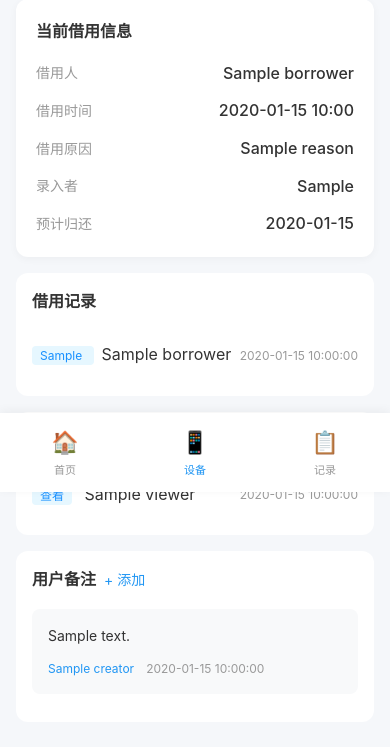
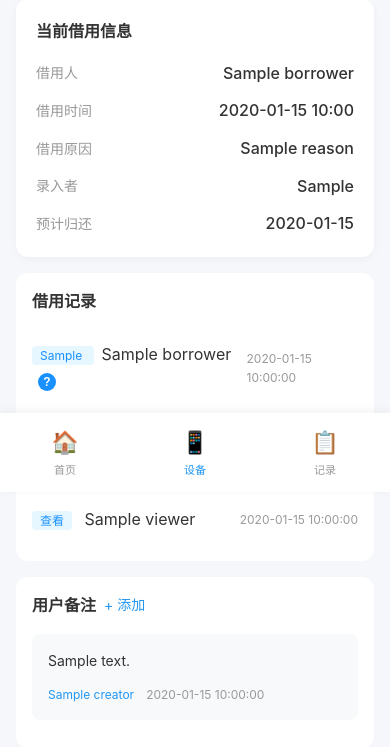
Before and after one commit to lan870606637/Automotive-Mobile-Device-Management-Platform, a Flask app: template device_user/templates/device_detail.html in a window 390 px wide. Shown: the part 352-1099 px from the top of the page. Before the commit the page ends 1028 px from the top, so only its background shows below. Run offline with Flask 3, Linux system fonts and the light colour scheme; the template is opened without the code that fills it: most values are stand-ins (such as "Sample title", 1, 10 or a date in 2020); parts of the project's set-up code (start-up, migrations or seed data) failed here and were passed over.

Commit message:
修改借用记录

```diff
--- a/device_user/app.py
+++ b/device_user/app.py
@@ -381,6 +381,7 @@ def device_detail(device_id):
             'borrower': record.borrower,
             'operation_time': record.operation_time.strftime('%Y-%m-%d %H:%M:%S'),
             'entry_source': record.entry_source,
+            'reason': record.reason,
         })
 
     # 获取查看记录
--- a/device_user/templates/device_detail.html
+++ b/device_user/templates/device_detail.html
@@ -101,6 +101,7 @@
                         {% if '借出' in record.operation_type %}type-borrow
                         {% elif '归还' in record.operation_type %}type-return
                         {% elif '丢失' in record.operation_type or '损坏' in record.operation_type or '未找到' in record.operation_type %}type-lost
+                        {% elif '续期' in record.operation_type %}type-renew
                         {% else %}type-transfer{% endif %}">
                         {{ record.operation_type }}
                     </span>
@@ -108,6 +109,9 @@
                         {{ record.borrower }}
                         {% if record.entry_source == '管理员录入' %}
                         <span class="admin-badge">管</span>
+                        {% endif %}
+                        {% if record.reason and record.reason != 'nan' %}
+                        <button class="reason-btn" onclick="showReason(this, '{{ record.reason|replace("'", "\\'") }}', event)" title="查看详情">?</button>
                         {% endif %}
                     </span>
                 </div>
@@ -141,6 +145,7 @@
                         {% if '借出' in record.operation_type %}type-borrow
                         {% elif '归还' in record.operation_type %}type-return
                         {% elif '丢失' in record.operation_type or '损坏' in record.operation_type or '未找到' in record.operation_type %}type-lost
+                        {% elif '续期' in record.operation_type %}type-renew
                         {% else %}type-transfer{% endif %}">
                         {{ record.operation_type }}
                     </span>
@@ -148,6 +153,9 @@
                         {{ record.borrower }}
                         {% if record.entry_source == '管理员录入' %}
                         <span class="admin-badge">管</span>
+                        {% endif %}
+                        {% if record.reason and record.reason != 'nan' %}
+                        <button class="reason-btn" onclick="showReason(this, '{{ record.reason|replace("'", "\\'") }}', event)" title="查看详情">?</button>
                         {% endif %}
                     </span>
                 </div>
@@ -306,6 +314,7 @@
                         {% if '借出' in record.operation_type %}type-borrow
                         {% elif '归还' in record.operation_type %}type-return
                         {% elif '丢失' in record.operation_type or '损坏' in record.operation_type or '未找到' in record.operation_type %}type-lost
+                        {% elif '续期' in record.operation_type %}type-renew
                         {% else %}type-transfer{% endif %}">
                         {{ record.operation_type }}
                     </span>
@@ -313,6 +322,9 @@
                         {{ record.borrower }}
                         {% if record.entry_source == '管理员录入' %}
                         <span class="admin-badge">管</span>
+                        {% endif %}
+                        {% if record.reason and record.reason != 'nan' %}
+                        <button class="reason-btn" onclick="showReason(this, '{{ record.reason|replace("'", "\\'") }}', event)" title="查看详情">?</button>
                         {% endif %}
                     </span>
                 </div>
@@ -461,6 +473,12 @@
     </div>
 </div>
 
+<!-- 气泡提示 -->
+<div id="reasonTooltip" class="reason-tooltip" style="display: none;">
+    <div class="reason-tooltip-content"></div>
+    <div class="reason-tooltip-arrow"></div>
+</div>
+
 <!-- 借用续期弹窗 -->
 <div id="renewModal" class="modal" style="display: none;">
     <div class="modal-content">
@@ -481,6 +499,78 @@ let currentDeviceType = '{{ device_type }}';
 
 function closeModal(modalId) {
     document.getElementById(modalId).style.display = 'none';
+}
+
+// 隐藏气泡提示
+function hideReasonTooltip() {
+    const tooltip = document.getElementById('reasonTooltip');
+    if (tooltip) {
+        tooltip.style.display = 'none';
+    }
+}
+
+// 显示气泡提示
+function showReason(btn, reason, event) {
+    // 先关闭其他可能打开的气泡
+    hideReasonTooltip();
+
+    const tooltip = document.getElementById('reasonTooltip');
+    const content = tooltip.querySelector('.reason-tooltip-content');
+    const arrow = tooltip.querySelector('.reason-tooltip-arrow');
+
+    content.textContent = reason;
+    tooltip.style.display = 'block';
+
+    // 先重置箭头样式
+    arrow.style.borderTop = '6px solid #333';
+    arrow.style.borderBottom = 'none';
+    arrow.style.top = 'auto';
+    arrow.style.bottom = '-6px';
+
+    // 计算位置
+    const btnRect = btn.getBoundingClientRect();
+    const tooltipRect = tooltip.getBoundingClientRect();
+
+    // 水平居中
+    let left = btnRect.left + btnRect.width / 2 - tooltipRect.width / 2;
+    // 在按钮上方
+    let top = btnRect.top - tooltipRect.height - 8;
+
+    // 边界检查
+    if (left < 10) left = 10;
+    if (left + tooltipRect.width > window.innerWidth - 10) {
+        left = window.innerWidth - tooltipRect.width - 10;
+    }
+
+    // 如果上方空间不够，显示在下方
+    if (top < 10) {
+        top = btnRect.bottom + 8;
+        arrow.style.borderTop = 'none';
+        arrow.style.borderBottom = '6px solid #333';
+        arrow.style.top = '-6px';
+        arrow.style.bottom = 'auto';
+    }
+
+    tooltip.style.left = left + 'px';
+    tooltip.style.top = top + pageYOffset + 'px';
+
+    // 阻止事件冒泡，防止立即关闭
+    if (event) {
+        event.stopPropagation();
+    }
+
+    // 点击其他地方关闭
+    const closeTooltip = function(e) {
+        if (!tooltip.contains(e.target) && e.target !== btn) {
+            hideReasonTooltip();
+            document.removeEventListener('click', closeTooltip);
+        }
+    };
+
+    // 延迟添加监听器，避免当前点击事件触发关闭
+    setTimeout(() => {
+        document.addEventListener('click', closeTooltip);
+    }, 10);
 }
 
 function showReportLost(deviceId) {
@@ -861,6 +951,58 @@ function confirmReturnByCustodian(deviceId, currentBorrower, deviceName) {
 .status-scrapped { background: #f5f5f5 !important; color: #999 !important; border: 1px solid #d9d9d9 !important; }
 .type-lost { background: #fff1f0; color: #f5222d; }
 .type-view { background: #e6f7ff; color: #1890ff; }
+.type-renew { background: #f6ffed; color: #52c41a; border: 1px solid #b7eb8f; }
+
+/* 查看批注按钮 - 问号帮助按钮 */
+.reason-btn {
+    display: inline-flex;
+    align-items: center;
+    justify-content: center;
+    width: 18px;
+    height: 18px;
+    border-radius: 50%;
+    background: #1890ff;
+    color: white;
+    font-size: 12px;
+    font-weight: bold;
+    cursor: pointer;
+    margin-left: 6px;
+    border: none;
+    padding: 0;
+    line-height: 1;
+    vertical-align: middle;
+}
+.reason-btn:hover {
+    background: #40a9ff;
+}
+
+/* 气泡提示 */
+.reason-tooltip {
+    position: absolute;
+    z-index: 1000;
+    max-width: 280px;
+}
+.reason-tooltip-content {
+    background: #333;
+    color: #fff;
+    padding: 10px 14px;
+    border-radius: 8px;
+    font-size: 13px;
+    line-height: 1.5;
+    word-break: break-all;
+    box-shadow: 0 4px 12px rgba(0,0,0,0.15);
+}
+.reason-tooltip-arrow {
+    position: absolute;
+    bottom: -6px;
+    left: 50%;
+    transform: translateX(-50%);
+    width: 0;
+    height: 0;
+    border-left: 6px solid transparent;
+    border-right: 6px solid transparent;
+    border-top: 6px solid #333;
+}
 .modal {
     position: fixed; top: 0; left: 0; width: 100%; height: 100%;
     background: rgba(0,0,0,0.5); display: none; justify-content: center; align-items: center;
```
